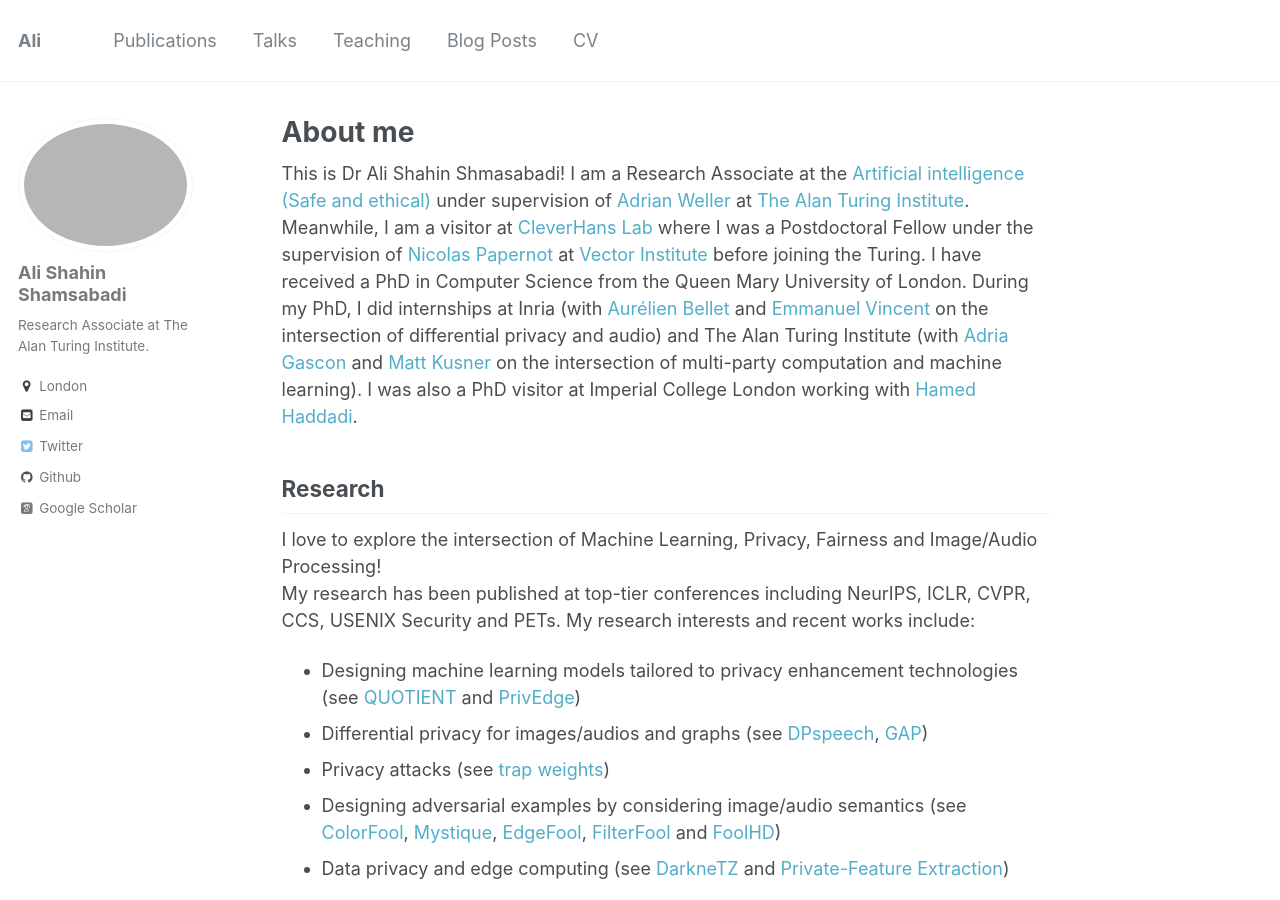
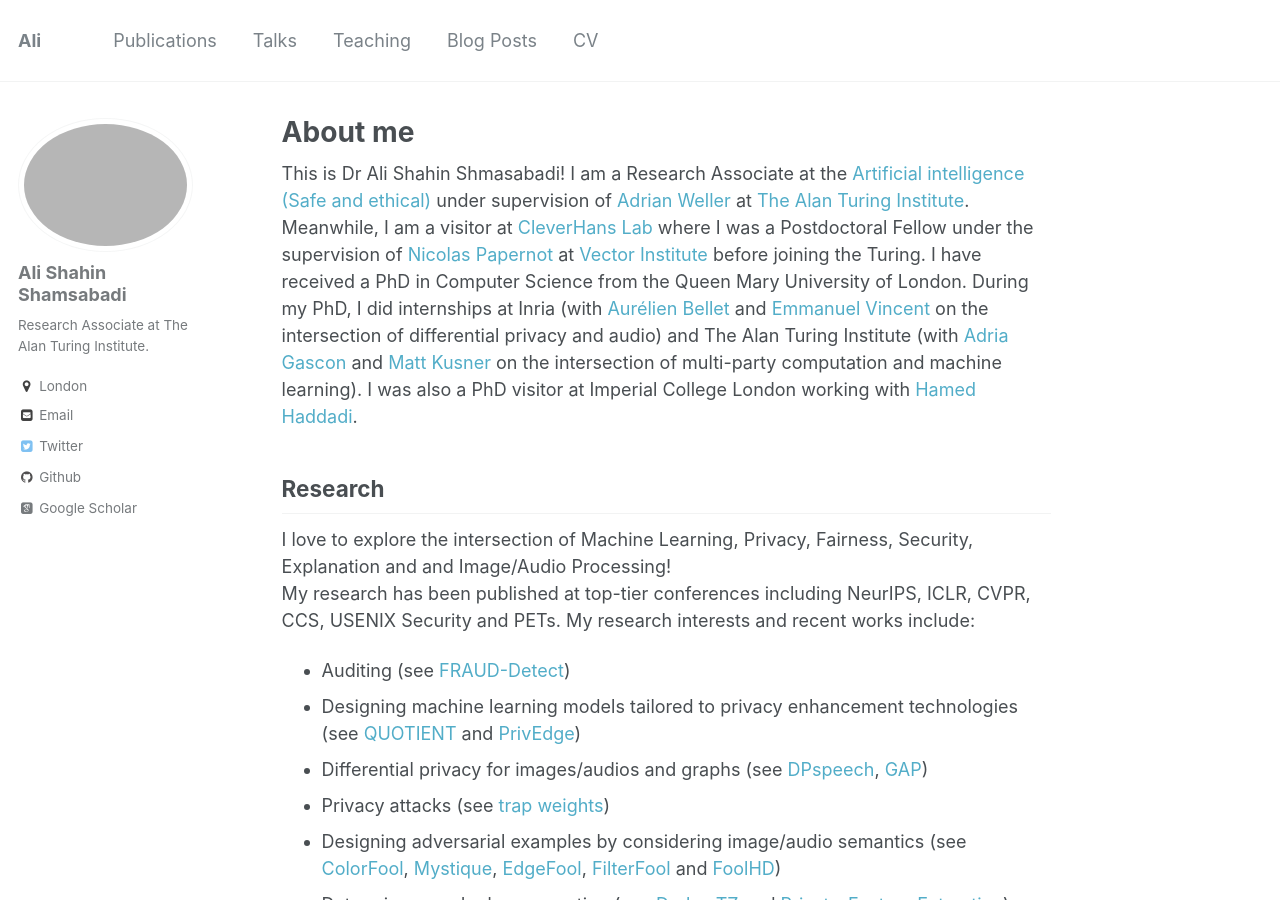
Before and after one commit to AliShahin/AliShahin.github.io, a Jekyll site: the page built from _pages/about.md, in a window 1280 px wide and 900 px high. Built offline with Jekyll 4.4.1, drawn with Linux system fonts in a browser that asks for light colours; some web fonts are replaced.

Commit message:
Update about.md

```diff
--- a/_pages/about.md
+++ b/_pages/about.md
@@ -13,8 +13,9 @@ I am a Research Associate at the [Artificial intelligence (Safe and ethical)](ht
 I have received a PhD in Computer Science from the Queen Mary University of London. During my PhD, I did internships at Inria (with [Aurélien Bellet](http://researchers.lille.inria.fr/abellet/) and [Emmanuel Vincent](https://members.loria.fr/EVincent/) on the intersection of differential privacy and audio) and The Alan Turing Institute (with [Adria Gascon](https://www.lsi.upc.edu/~agascon/) and [Matt Kusner](https://mkusner.github.io) on the intersection of multi-party computation and machine learning). I was also a PhD visitor at Imperial College London working with [Hamed Haddadi](https://www.imperial.ac.uk/people/h.haddadi).
 
 ## Research
-I love to explore the intersection of Machine Learning, Privacy, Fairness and Image/Audio Processing!<br />
+I love to explore the intersection of Machine Learning, Privacy, Fairness, Security, Explanation and and Image/Audio Processing!<br />
 My research has been published at top-tier conferences including NeurIPS, ICLR, CVPR, CCS, USENIX Security and PETs. My research interests and recent works include:
+- Auditing (see [FRAUD-Detect](https://openreview.net/pdf?id=3vmKQUctNy))
 - Designing machine learning models tailored to privacy enhancement technologies (see [QUOTIENT](https://arxiv.org/pdf/1907.03372) and [PrivEdge](https://arxiv.org/pdf/2004.05574))
 - Differential privacy for images/audios and graphs (see [DPspeech](https://arxiv.org/pdf/2202.11823.pdf), [GAP](https://arxiv.org/pdf/2203.00949.pdf))
 - Privacy attacks (see [trap weights](https://arxiv.org/pdf/2112.02918.pdf))
```
